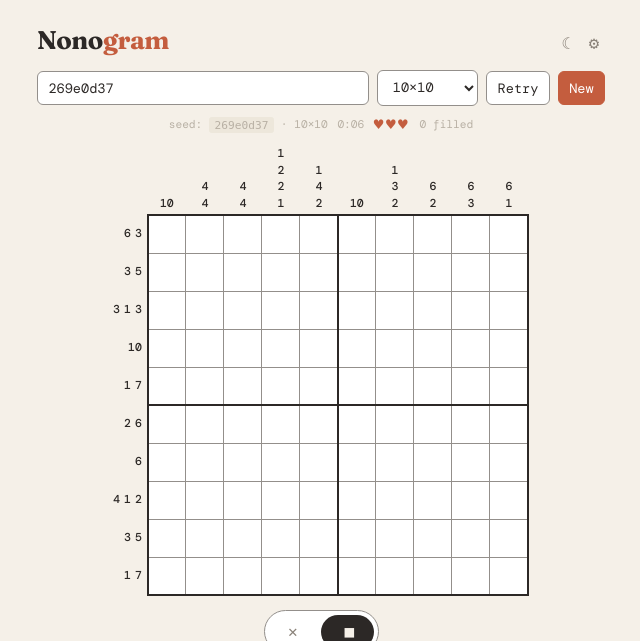
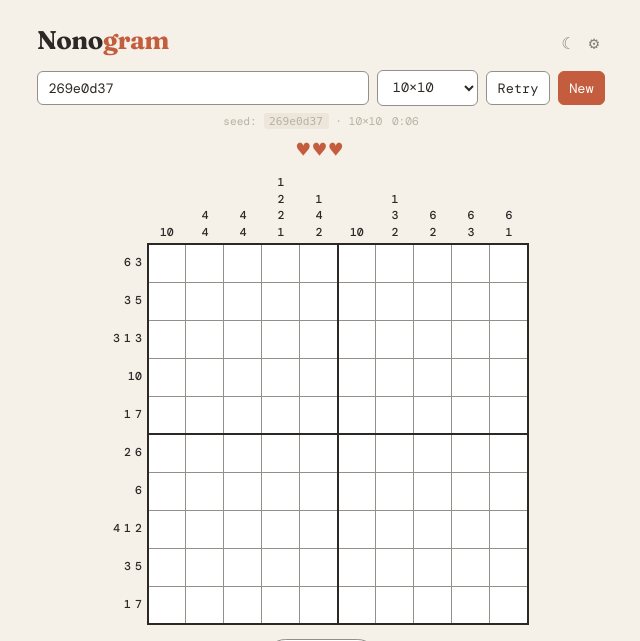
Before and after one commit to Ilosariph/nonogram, a Flask app: page / in a window 1280 px wide. Shown: the top 641 px of the page, without its empty margins (319-959 px from the left). Run offline with Flask 3, Linux system fonts and the light colour scheme.

Commit message:
Remove filled-count; move hearts below seed row, make them bigger
https://claude.ai/code/session_01CnTLW4UkANLnPdrXM4tgbi

```diff
--- a/templates/index.html
+++ b/templates/index.html
@@ -460,7 +460,7 @@ td.cell.filled.cell-error { animation: cell-flash-red 0.55s ease forwards !impor
 .modal-sub { font-size: 0.75rem; color: var(--ink-muted); }
 .modal-actions { display: flex; gap: 0.5rem; justify-content: center; margin-top: 0.25rem; }
 
-#heartsDisplay { font-size: 1rem; letter-spacing: 0.15em; color: var(--accent); }
+#heartsDisplay { font-size: 1.35rem; letter-spacing: 0.15em; color: var(--accent); text-align: center; }
 .heart-lost { color: var(--ink-muted); }
 </style>
 </head>
@@ -508,9 +508,8 @@ td.cell.filled.cell-error { animation: cell-flash-red 0.55s ease forwards !impor
   <div class="seed-display">
     <span id="seedDisplay"></span>
     <span id="timerDisplay">0:00</span>
-    <span id="heartsDisplay" style="display:none"></span>
-    <span id="cellCount"></span>
   </div>
+  <div id="heartsDisplay" style="display:none"></div>
 </div>
 
 <!-- grows on mobile to push puzzle + controls toward bottom of screen -->
@@ -910,10 +909,7 @@ td.cell.filled.cell-error { animation: cell-flash-red 0.55s ease forwards !impor
     return true;
   }
 
-  function updateCellCount() {
-    if (!puzzle) return;
-    $('#cellCount').textContent = `${grid.flat().filter(v => v === 1).length} filled`;
-  }
+  function updateCellCount() {}
 
   async function checkWin() {
     if (solved) return;
```
